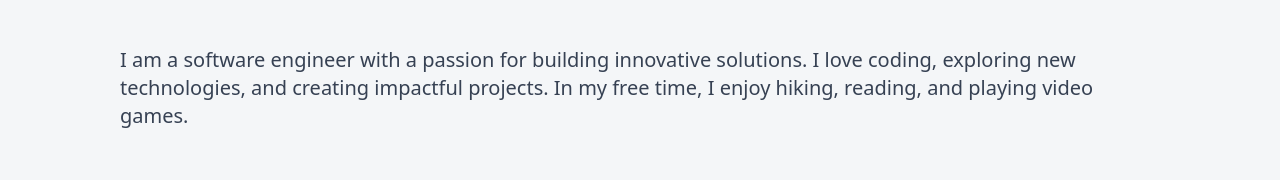
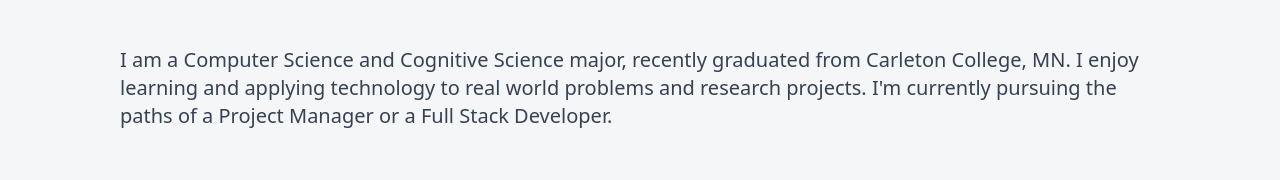
Before and after one commit to DakePeng/DakePeng, a React (Vite) app in the folder frontend/: page / in a window 1280 px wide. Shown: the part 676-856 px from the top of the page. Built offline with nearby package versions, Linux system fonts and the light colour scheme; no server answers.

Commit message:
changed intro text

```diff
--- a/frontend/src/components/App.jsx
+++ b/frontend/src/components/App.jsx
@@ -20,7 +20,7 @@ class App extends React.Component {
       instagramUrl : 'https://www.instagram.com/dake.peng/',
       linkedinUrl : 'https://www.linkedin.com/in/kunzhi-peng-308909278/',
       email : 'dake20022@gmail.com',
-      introText : 'I am a software engineer with a passion for building innovative solutions. I love coding, exploring new technologies, and creating impactful projects. In my free time, I enjoy hiking, reading, and playing video games.',
+      introText : 'I am a Computer Science and Cognitive Science major, recently graduated from Carleton College, MN. I enjoy learning and applying technology to real world problems and research projects. I\'m currently pursuing the paths of a Project Manager or a Full Stack Developer.',
 
     };
   }
--- a/frontend/src/components/Contact.jsx
+++ b/frontend/src/components/Contact.jsx
@@ -28,7 +28,7 @@ export default function Contact() {
                     name="message"
                     rows="5"
                     placeholder="Your Message"
-                    className="w-full border border-gray-300 p-4 mb-18 rounded-xl focus:outline-none focus:ring-2 focus:ring-blue-500"
+                    className="w-full border border-gray-300 p-4 mb-16 rounded-xl focus:outline-none focus:ring-2 focus:ring-blue-500"
                     required
                 ></textarea>
                 <button
```
